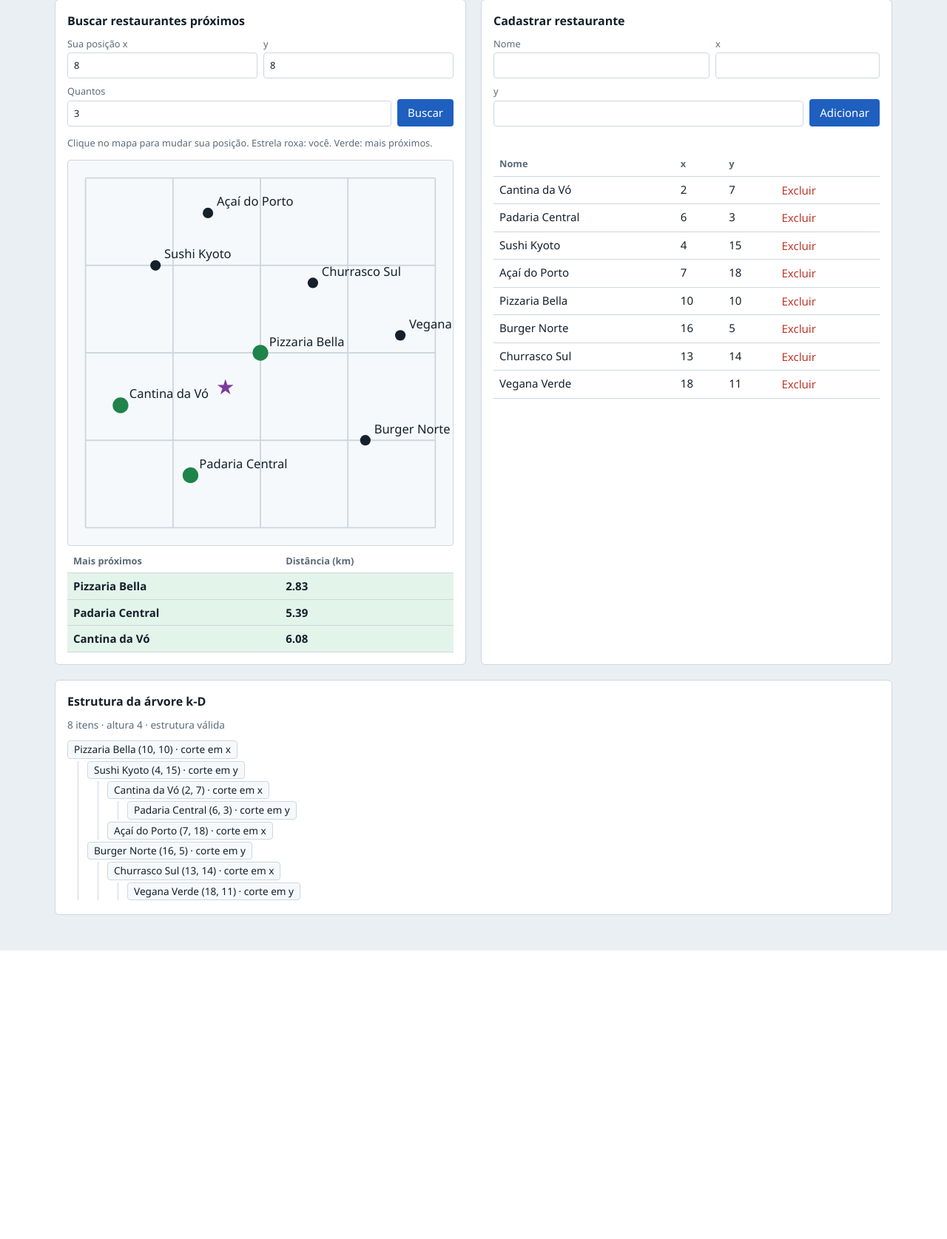
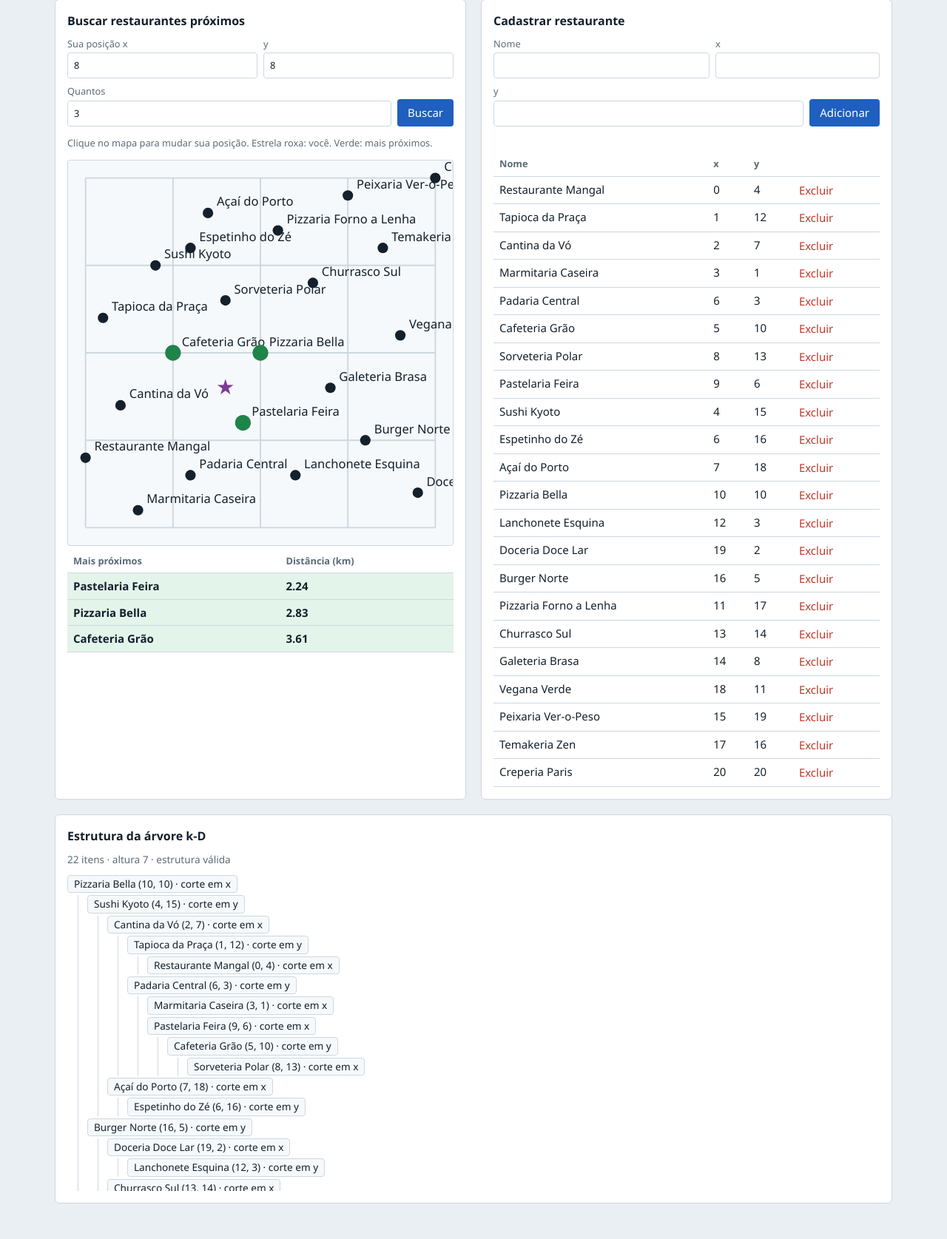
Before and after one commit to josemonteiro1903/trabalho-arvores, a Flask app: page / in a window 1280 px wide. Shown: the part 161-1836 px from the top of the page at 74% size. Before the commit the page ends 1446 px from the top, so only its background shows below. Run offline with Flask 3, Linux system fonts and the light colour scheme.

Commit message:
Correções no app: dados com 21+ nós, validação da API e README
- Dados iniciais: 22 restaurantes (k-D), 21 pedidos (rubro-negra) e 14 produtos (2-3-4),
  para cumprir o mínimo de 21 nós nas árvores binárias
- API: recusa nan/inf em coordenadas e preço; aceita corpo JSON vazio ou nulo sem erro 500;
  itens do pedido em lista ou texto; categoria não textual; valida n >= 1 em /proximos
  com mensagem em português; erros 404/405/500 da API saem em JSON
- Página: "Localizar pedido" com campo vazio avisa em vez de mostrar erro de JSON;
  respostas sem JSON viram mensagem de erro legível
- k-D: build() guarda os dados extras (nome) dos pontos
- README: requisitos, execução, testes, regra de repetidos e estrutura

Co-Authored-By: Claude Opus 5.5 <noreply@anthropic.com>
Claude-Session: https://claude.ai/code/session_011meLuQ66tamRmsGsa8NUzm

```diff
--- a/app.py
+++ b/app.py
@@ -1,3 +1,4 @@
+import math
 import sys
 from pathlib import Path
 
@@ -39,20 +40,50 @@ def novo_produto(nome, preco, categoria):
     return pid
 
 
+# Dados iniciais: as árvores binárias (k-D e rubro-negra) começam com 21+ nós,
+# como pede o enunciado do trabalho.
 for nome, x, y in [("Pizzaria Bella", 10, 10), ("Sushi Kyoto", 4, 15), ("Burger Norte", 16, 5),
                    ("Cantina da Vó", 2, 7), ("Açaí do Porto", 7, 18), ("Churrasco Sul", 13, 14),
-                   ("Vegana Verde", 18, 11), ("Padaria Central", 6, 3)]:
+                   ("Vegana Verde", 18, 11), ("Padaria Central", 6, 3), ("Tapioca da Praça", 1, 12),
+                   ("Pastelaria Feira", 9, 6), ("Peixaria Ver-o-Peso", 15, 19), ("Doceria Doce Lar", 19, 2),
+                   ("Marmitaria Caseira", 3, 1), ("Lanchonete Esquina", 12, 3), ("Cafeteria Grão", 5, 10),
+                   ("Temakeria Zen", 17, 16), ("Sorveteria Polar", 8, 13), ("Galeteria Brasa", 14, 8),
+                   ("Pizzaria Forno a Lenha", 11, 17), ("Restaurante Mangal", 0, 4), ("Creperia Paris", 20, 20),
+                   ("Espetinho do Zé", 6, 16)]:
     restaurantes.insert((float(x), float(y)), nome)
 
 for n, p, c in [("Pizza Margherita", 42.0, "Pizza"), ("Hambúrguer Clássico", 28.5, "Lanche"),
                 ("Combo Sushi 20 peças", 64.9, "Japonesa"), ("Açaí 500 ml", 18.0, "Sobremesa"),
                 ("Suco de Laranja", 9.5, "Bebida"), ("Salada Caesar", 26.0, "Salada"),
-                ("Refrigerante Lata", 6.0, "Bebida")]:
+                ("Refrigerante Lata", 6.0, "Bebida"), ("Água Mineral", 4.0, "Bebida"),
+                ("Batata Frita", 15.0, "Porção"), ("Pudim", 12.0, "Sobremesa"),
+                ("Tacacá", 25.0, "Regional"), ("Maniçoba", 32.0, "Regional"),
+                ("Lasanha Bolonhesa", 38.0, "Massa"), ("Café Expresso", 7.0, "Bebida")]:
     novo_produto(n, p, c)
 
 novo_pedido("Ana", ["Pizza Margherita", "Refrigerante Lata"], "Pizzaria Bella", "Em preparo")
 novo_pedido("Bruno", ["Açaí 500 ml"], "Açaí do Porto", "A caminho")
 novo_pedido("Carla", ["Combo Sushi 20 peças"], "Sushi Kyoto")
+for cliente, itens, rest, st in [
+        ("Diego", ["Hambúrguer Clássico", "Batata Frita"], "Burger Norte", "Entregue"),
+        ("Elisa", ["Salada Caesar"], "Vegana Verde", "Recebido"),
+        ("Fábio", ["Tacacá"], "Peixaria Ver-o-Peso", "Em preparo"),
+        ("Gabi", ["Pudim", "Café Expresso"], "Doceria Doce Lar", "A caminho"),
+        ("Hugo", ["Lasanha Bolonhesa"], "Cantina da Vó", "Entregue"),
+        ("Iara", ["Maniçoba"], "Restaurante Mangal", "Recebido"),
+        ("João", ["Pizza Margherita"], "Pizzaria Forno a Lenha", "Em preparo"),
+        ("Karen", ["Açaí 500 ml", "Água Mineral"], "Açaí do Porto", "Entregue"),
+        ("Leo", ["Combo Sushi 20 peças", "Refrigerante Lata"], "Temakeria Zen", "A caminho"),
+        ("Marina", ["Suco de Laranja"], "Padaria Central", "Recebido"),
+        ("Nina", ["Batata Frita"], "Lanchonete Esquina", "Entregue"),
+        ("Otávio", ["Hambúrguer Clássico"], "Burger Norte", "Em preparo"),
+        ("Paula", ["Café Expresso"], "Cafeteria Grão", "Entregue"),
+        ("Rafael", ["Pizza Margherita", "Suco de Laranja"], "Pizzaria Bella", "A caminho"),
+        ("Sofia", ["Salada Caesar", "Água Mineral"], "Vegana Verde", "Recebido"),
+        ("Tiago", ["Tacacá", "Maniçoba"], "Restaurante Mangal", "Em preparo"),
+        ("Úrsula", ["Pudim"], "Sorveteria Polar", "Entregue"),
+        ("Vítor", ["Lasanha Bolonhesa", "Refrigerante Lata"], "Cantina da Vó", "Recebido")]:
+    novo_pedido(cliente, itens, rest, st)
 
 
 # ==========================================
@@ -64,9 +95,22 @@ def erro(msg, codigo=400):
 
 def num(valor, nome):
     try:
-        return float(valor)
+        v = float(valor)
     except (TypeError, ValueError):
         raise ValueError(f"'{nome}' precisa ser um número.")
+    if not math.isfinite(v):                 # recusa nan e inf
+        raise ValueError(f"'{nome}' precisa ser um número finito.")
+    return v
+
+
+def corpo():
+    """Corpo JSON da requisição como dicionário ({} se vier vazio, nulo ou inválido)."""
+    d = request.get_json(force=True, silent=True)
+    return d if isinstance(d, dict) else {}
+
+
+def texto(valor):
+    return "" if valor is None else str(valor).strip()
 
 
 def rest_json(node, dist=None):
@@ -118,8 +162,8 @@ def listar_restaurantes():
 
 @app.post("/api/restaurantes")
 def criar_restaurante():
-    d = request.get_json(force=True)
-    nome = (d.get("nome") or "").strip()
+    d = corpo()
+    nome = texto(d.get("nome"))
     if not nome:
         return erro("Informe o nome do restaurante.")
     try:
@@ -146,9 +190,14 @@ def excluir_restaurante():
 def proximos():
     try:
         alvo = (num(request.args.get("x"), "x"), num(request.args.get("y"), "y"))
-        n = max(1, int(request.args.get("n", 3)))
     except ValueError as e:
         return erro(str(e))
+    try:
+        n = int(request.args.get("n", 3))
+    except ValueError:
+        return erro("'n' precisa ser um número inteiro.")
+    if n < 1:
+        return erro("'n' precisa ser pelo menos 1.")
     return jsonify(itens=[rest_json(no, d) for no, d in restaurantes.k_nearest(alvo, n)])
 
 
@@ -173,19 +222,22 @@ def buscar_pedido(numero):
 
 @app.post("/api/pedidos")
 def criar_pedido():
-    d = request.get_json(force=True)
-    cliente = (d.get("cliente") or "").strip()
-    itens = [i.strip() for i in (d.get("itens") or "").split(",") if i.strip()]
+    d = corpo()
+    cliente = texto(d.get("cliente"))
+    itens = d.get("itens")
+    if not isinstance(itens, list):              # aceita lista ou texto separado por vírgula
+        itens = texto(itens).split(",")
+    itens = [texto(i) for i in itens if texto(i)]
     if not cliente or not itens:
         return erro("Informe o cliente e ao menos um item (separe por vírgula).")
-    numero = novo_pedido(cliente, itens, (d.get("restaurante") or "").strip())
+    numero = novo_pedido(cliente, itens, texto(d.get("restaurante")))
     return jsonify(numero=numero), 201
 
 
 @app.put("/api/pedidos/<int:numero>")
 def atualizar_pedido(numero):
     no = pedidos.search(numero)
-    status = (request.get_json(force=True) or {}).get("status")
+    status = corpo().get("status")
     if not no:
         return erro("Pedido não encontrado.", 404)
     if status not in STATUS:
@@ -220,15 +272,15 @@ def _valida_234():
 
 @app.post("/api/catalogo")
 def criar_produto():
-    d = request.get_json(force=True)
-    nome = (d.get("nome") or "").strip()
+    d = corpo()
+    nome = texto(d.get("nome"))
     try:
         preco = num(d.get("preco"), "preco")
     except ValueError as e:
         return erro(str(e))
     if not nome or preco < 0:
         return erro("Informe um nome e um preço válido.")
-    pid = novo_produto(nome, preco, (d.get("categoria") or "Outros").strip())
+    pid = novo_produto(nome, preco, texto(d.get("categoria")) or "Outros")
     return jsonify(id=pid), 201
 
 
@@ -241,5 +293,19 @@ def excluir_produto(pid):
     return jsonify(ok=True)
 
 
+# ==========================================
+# ERROS DA API EM JSON (a página espera JSON, nunca HTML)
+# ==========================================
+@app.errorhandler(404)
+@app.errorhandler(405)
+@app.errorhandler(500)
+def erro_http(e):
+    codigo = getattr(e, "code", 500)
+    if request.path.startswith("/api/"):
+        msg = {404: "Não encontrado.", 405: "Método não permitido."}.get(codigo, "Erro interno no servidor.")
+        return erro(msg, codigo)
+    return e
+
+
 if __name__ == "__main__":
     app.run(debug=True)
--- a/src/kd_tree.py
+++ b/src/kd_tree.py
@@ -69,7 +69,9 @@ class KDTree:
     # CONSTRUÇÃO BALANCEADA (MEDIANA)
     # ==========================================
 
-    def build(self, points):
+    def build(self, points, data=None):
+        """data (opcional): dicionário ponto -> dados extras, guardados nos nós."""
+        self._data = data or {}
         unique = list(dict.fromkeys(points))   # tira pontos idênticos repetidos
         self.root = self._build(unique, 0)
         self.size = len(unique)
@@ -87,7 +89,7 @@ class KDTree:
         while mid > 0 and points[mid - 1][axis] == points[mid][axis]:
             mid -= 1
 
-        node = Node(points[mid])
+        node = Node(points[mid], self._data.get(points[mid]))
         node.left = self._build(points[:mid], depth + 1)
         node.right = self._build(points[mid + 1:], depth + 1)
         return node
--- a/templates/index.html
+++ b/templates/index.html
@@ -132,8 +132,9 @@ const brl = v => v.toLocaleString('pt-BR', {style:'currency', currency:'BRL'});
 
 async function api(url, method='GET', body) {
   const r = await fetch(url, {method, headers:{'Content-Type':'application/json'}, body: body && JSON.stringify(body)});
-  const d = await r.json();
-  if (!r.ok) throw new Error(d.erro || 'Erro inesperado.');
+  let d;
+  try { d = await r.json(); } catch { d = {}; }   // resposta sem JSON
+  if (!r.ok) throw new Error(d.erro || `Erro ${r.status}.`);
   return d;
 }
 function say(id, text, ok) { const m = $(id); m.textContent = text; m.className = 'msg' + (ok ? ' ok' : ''); }
@@ -219,6 +220,7 @@ $('#f-ped').onsubmit = async e => {
   loadPed();
 };
 $('#locp').onclick = async () => {
+  if (!$('#bp').value) return $('#r-ped').textContent = 'Informe o número do pedido.';
   try {
     const p = await api('/api/pedidos/' + $('#bp').value);
     $('#r-ped').textContent = `Pedido ${p.numero}: ${p.cliente}, ${p.itens.join(', ')} (${p.status}). Nó ${p.cor === 'RED' ? 'vermelho' : 'preto'} na árvore.`;
```
Also changed, not shown: README.md.
